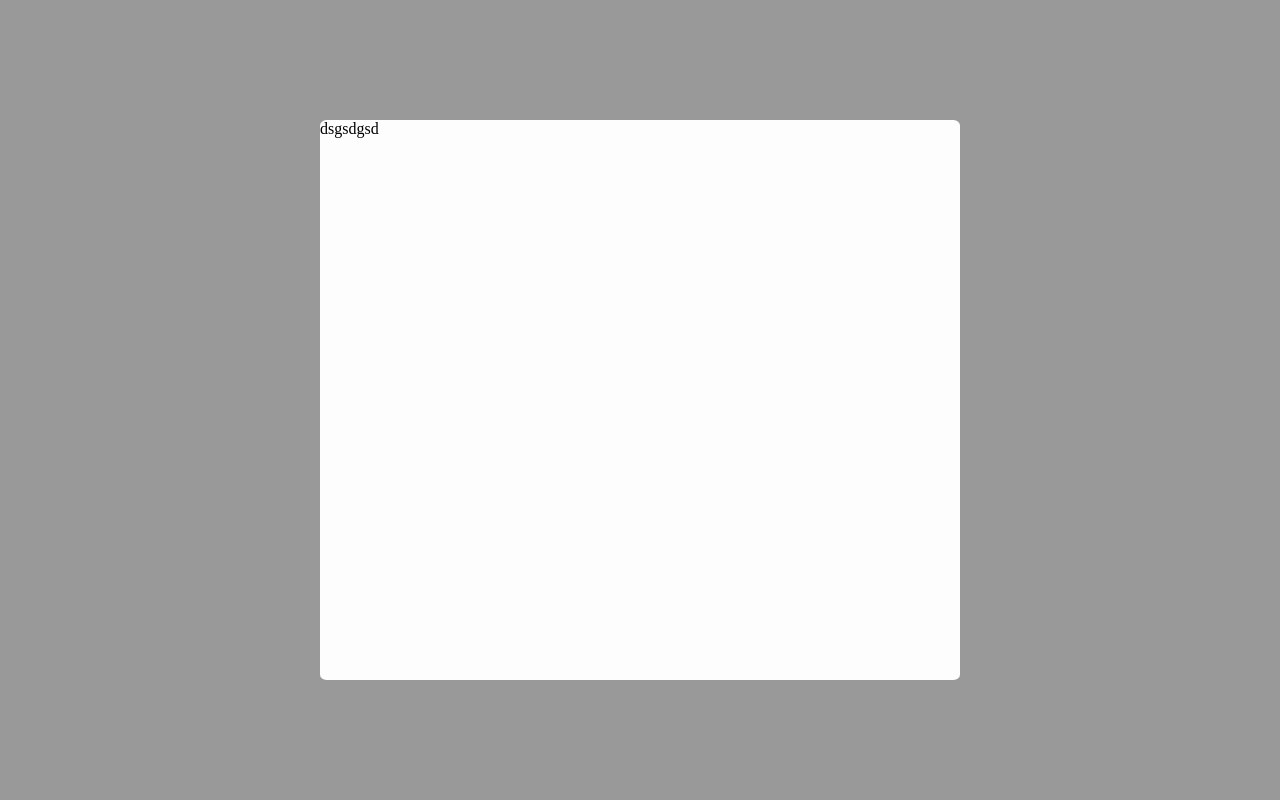
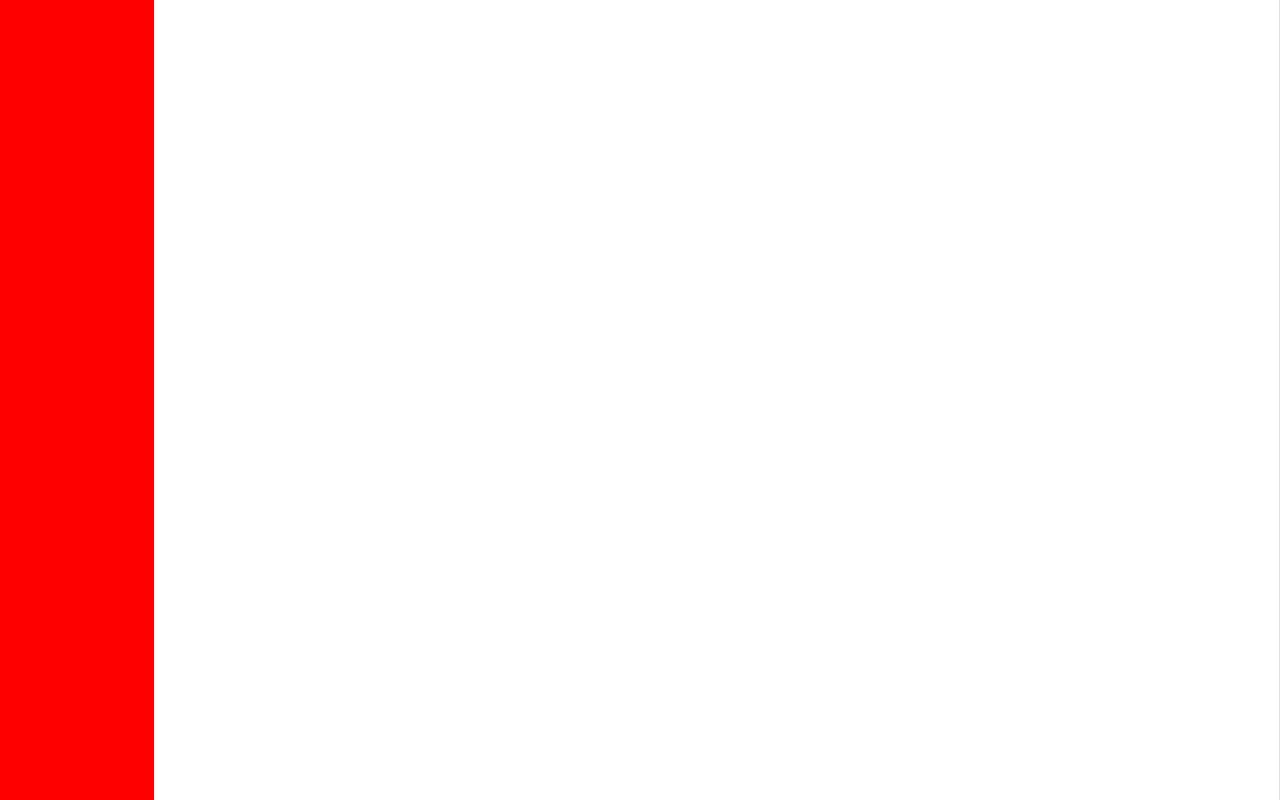
Before and after one commit to waficjazz/medrProject, a React (Create React App) app in the folder front/: page / in a window 1280 px wide. Built offline with nearby package versions, Linux system fonts and the light colour scheme.

Commit message:
side bar

```diff
--- a/front/src/App.js
+++ b/front/src/App.js
@@ -2,7 +2,9 @@ import MainPage from "./pages/MainPage/MainPage";
 function App() {
   return (
     <>
-      <MainPage />
+      <body>
+        <MainPage />
+      </body>
     </>
   );
 }
--- a/front/src/components/Navbar/SideBar/SideBar.css
+++ b/front/src/components/Navbar/SideBar/SideBar.css
@@ -0,0 +1,11 @@
+.drawer {
+  height: 100%;
+  width: 12vw;
+  background-color: red;
+}
+
+@media only screen and (hover: none) and (pointer: coarse) {
+  .drawer {
+    width: 60vw;
+  }
+}
--- a/front/src/components/Navbar/SideBar/SideBar.jsx
+++ b/front/src/components/Navbar/SideBar/SideBar.jsx
@@ -1,7 +1,13 @@
 import React from "react";
-
+import { Drawer } from "@mui/material";
+import { StyledEngineProvider } from "@mui/material/styles";
+import "./SideBar.css";
 const SideBar = () => {
-  return <div>SideBar</div>;
+  return (
+    <StyledEngineProvider injectFirst>
+      <Drawer anchor="right" open="true" variant="persistent" className="drawer"></Drawer>
+    </StyledEngineProvider>
+  );
 };
 
 export default SideBar;
--- a/front/src/pages/MainPage/MainPage.css
+++ b/front/src/pages/MainPage/MainPage.css
@@ -8,14 +8,13 @@
 body {
   margin: 0;
   padding: 0;
+  height: 100vh;
+  width: 100vw;
 }
 
 .mainPage {
-  margin: 0;
-  padding: 0;
-  height: 100vh;
-  width: 100vw;
   display: flex;
   justify-content: center;
   align-items: center;
+  background-color: var(--main-white);
 }
--- a/front/src/pages/MainPage/MainPage.jsx
+++ b/front/src/pages/MainPage/MainPage.jsx
@@ -1,11 +1,15 @@
 import React from "react";
+import SideBar from "../../components/Navbar/SideBar/SideBar";
 import SignUp from "../../components/Navbar/SignUpForm/SignUp";
 import "./MainPage.css";
 const MainPage = () => {
   const login = true;
   return (
     <>
-      <div className="mainPage">{login && <SignUp />}</div>
+      <body>
+        <SideBar />
+        <div className="mainPage">{!login && <SignUp />}</div>
+      </body>
     </>
   );
 };
```
